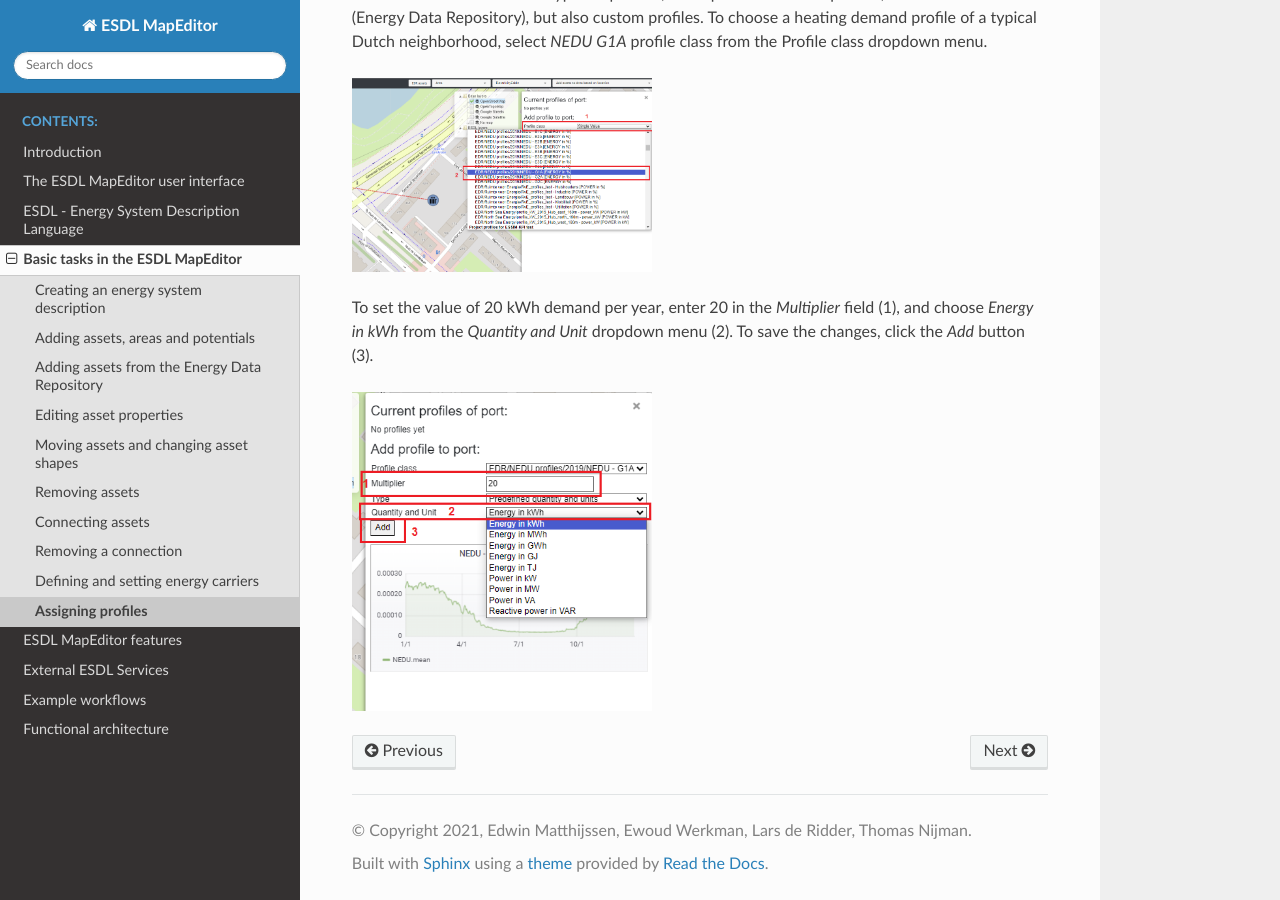
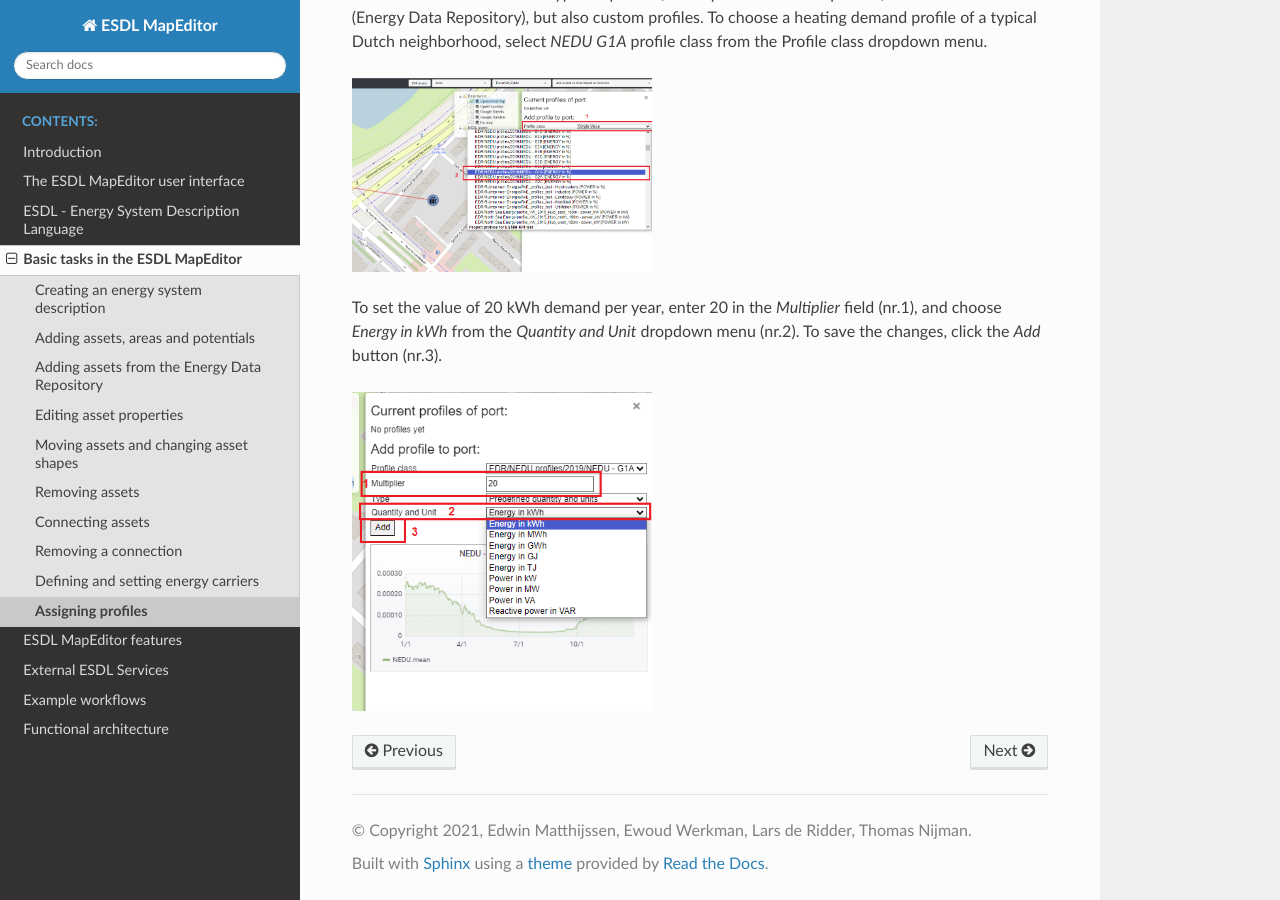
Before and after one commit to ESDLMapEditorESSIM/ESDLMapEditorDocumentation, a Sphinx documentation site: the page built from docs/source/basic_tasks/assigning_profiles.rst, in a window 1280 px wide and 900 px high, scrolled down 1123 px. Built offline with Sphinx 7.4.7 and the Read the Docs theme 2.0.0, drawn with Linux system fonts in a browser that asks for light colours.

Commit message:
Changed the text of image reference: (1)->(nr.1).

```diff
--- a/docs/source/basic_tasks/assigning_profiles.rst
+++ b/docs/source/basic_tasks/assigning_profiles.rst
@@ -29,7 +29,7 @@ To choose a heating demand profile of a typical Dutch neighborhood, select *NEDU
    :width: 300
    :alt:
 
-To set the value of 20 kWh demand per year, enter 20 in the *Multiplier* field (1), and choose *Energy in kWh* from the *Quantity and Unit* dropdown menu (2). To save the changes, click the *Add* button (3).
+To set the value of 20 kWh demand per year, enter 20 in the *Multiplier* field (nr.1), and choose *Energy in kWh* from the *Quantity and Unit* dropdown menu (nr.2). To save the changes, click the *Add* button (nr.3).
 
 .. image:: images/assigning_profiles4.png
    :width: 300
```
